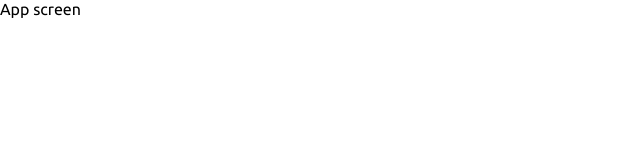
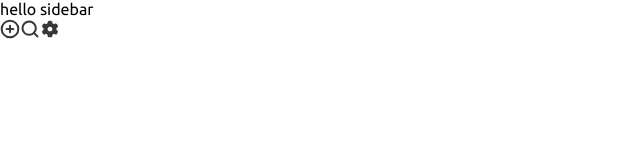
Before and after one commit to devaarx/mango-bucket-client, a React (Create React App) app: page / in a window 1280 px wide. Shown: the top 160 px of the page, without its empty margins (0-640 px from the left). Built offline with nearby package versions, Linux system fonts and the light colour scheme.

Commit message:
🚦 added navigation sidebar component

```diff
--- /dev/null
+++ b/src/components/Sidebar.tsx
@@ -0,0 +1,19 @@
+import React from 'react';
+import { getIcon } from '../utils';
+
+interface Props {}
+
+const Sidebar: React.FC<Props> = () => {
+  return (
+    <div>
+      hello sidebar
+      <div>
+        {getIcon('ADD')}
+        {getIcon('SEARCH')}
+        {getIcon('GEAR')}
+      </div>
+    </div>
+  );
+};
+
+export default Sidebar;
--- a/src/pages/app/App.tsx
+++ b/src/pages/app/App.tsx
@@ -1,7 +1,14 @@
 import React from 'react';
+import Sidebar from '../../components/Sidebar';
 
-function App() {
-  return <div>App screen</div>;
-}
+interface Props {}
+
+const App: React.FC<Props> = () => {
+  return (
+    <>
+      <Sidebar />
+    </>
+  );
+};
 
 export default App;
```
Also changed, not shown: src/pages/app/App.module.scss (added).
